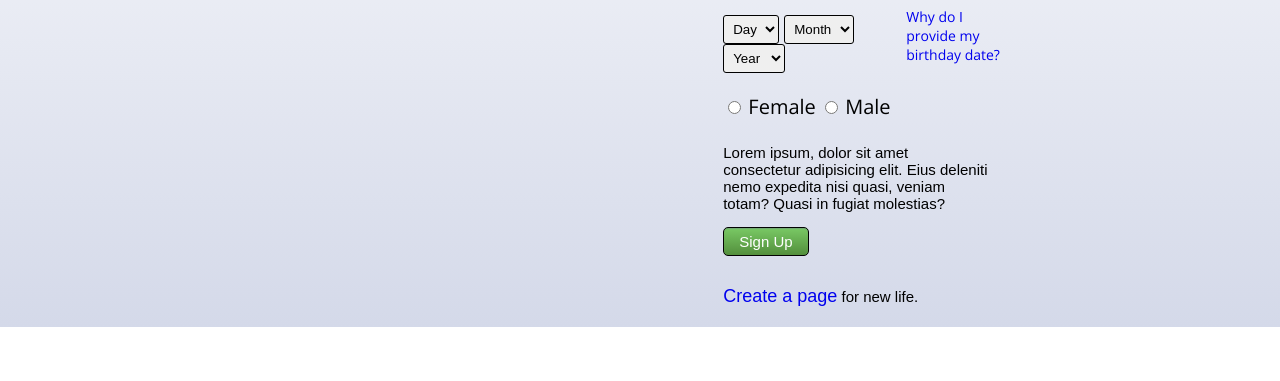
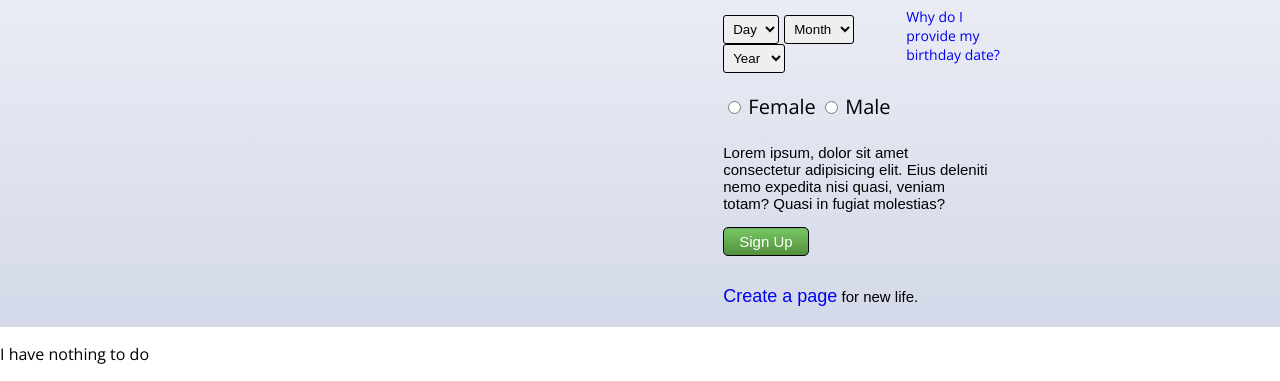
Before and after one commit to Shahriar3809/My-First-Website, a plain HTML site: page index.html in a window 1280 px wide. Shown: the part 431-812 px from the top of the page. Drawn offline with nearby package versions, Linux system fonts and the light colour scheme.

Commit message:
Adding p

```diff
--- a/index.html
+++ b/index.html
@@ -163,7 +163,7 @@
 </div>
 </section>
 
-
+<p>I have nothing to do</p>
 
 <!--End SignUp Area-->
 
```
